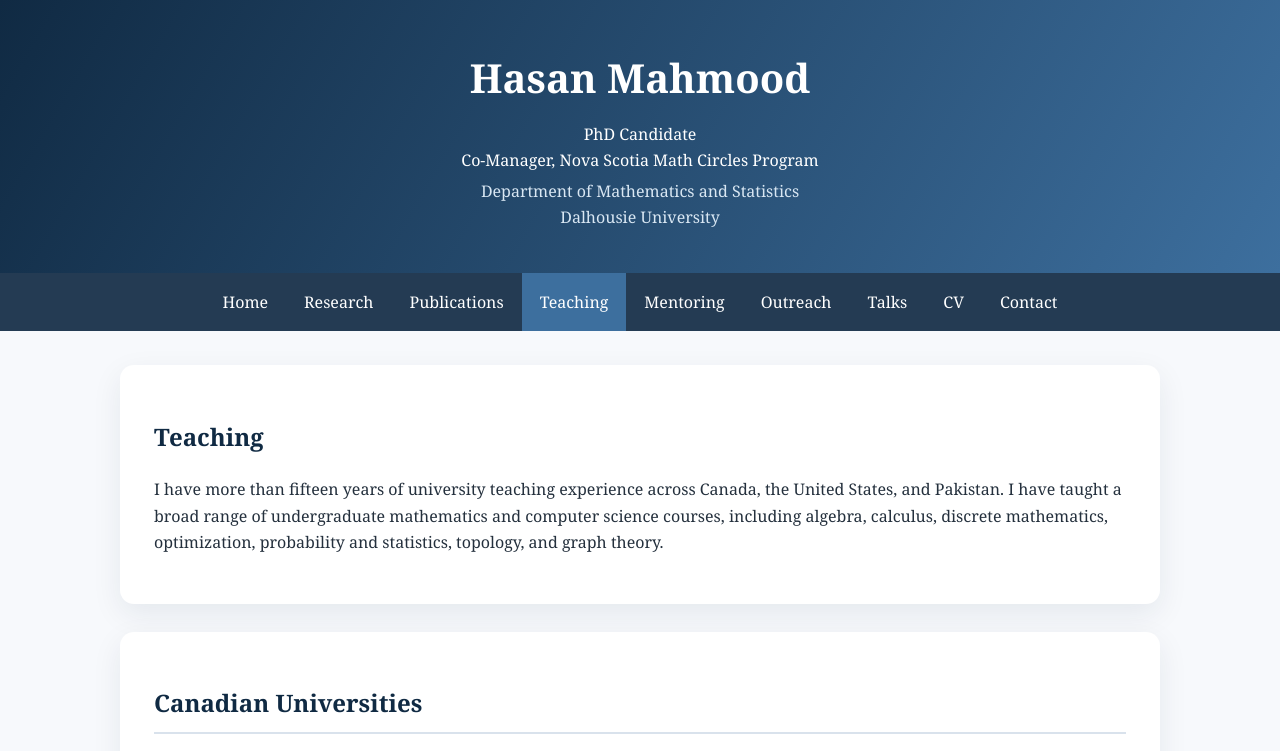
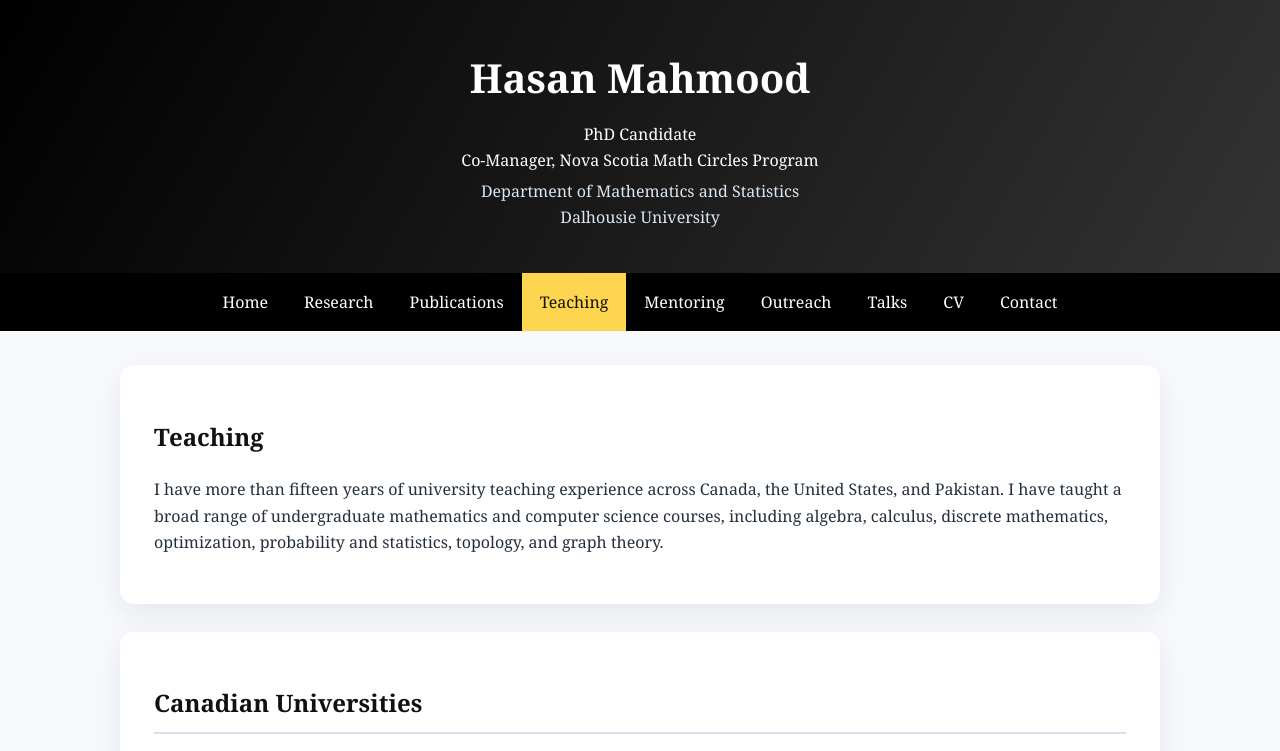
Before and after one commit to mh290120/mh290120.github.io, a plain HTML site: page teaching.html in a window 1280 px wide. Shown: the top 751 px of the page. Drawn offline with Linux system fonts and the light colour scheme.

Commit message:
Update teaching.html

```diff
--- a/teaching.html
+++ b/teaching.html
@@ -1,8 +1,11 @@
 <!DOCTYPE html><html lang="en"><head><meta charset="UTF-8"><meta name="viewport" content="width=device-width,initial-scale=1"><title>Teaching | Hasan Mahmood</title><style>
-:root{--navy:#102a43;--navy-light:#243b53;--blue:#3d6f9e;--bg:#f7f9fc;--white:#fff;--text:#24303d;--muted:#5f6c7b;--border:#d9e2ec;--shadow:0 10px 30px rgba(16,42,67,.08)}
+:root{--navy:#111111;--navy-light:#000000;--blue:#C49A00;--bg:#f7f9fc;--white:#fff;--text:#24303d;--muted:#5f6c7b;--border:#d9e2ec;--shadow:0 10px 30px rgba(16,42,67,.08)}
 *{box-sizing:border-box}body{margin:0;font-family:Georgia,"Times New Roman",serif;color:var(--text);background:var(--bg);line-height:1.65}a{color:var(--blue)}
-.top-banner{background:linear-gradient(120deg,var(--navy),var(--blue));color:white;text-align:center;padding:45px 20px 38px}.top-banner h1{font-size:2.5rem;margin:0 0 10px}.top-banner p{margin:4px}.affiliation{color:#d9e7f3}
-nav{position:sticky;top:0;z-index:1000;background:var(--navy-light)}.nav-inner{max-width:1180px;margin:auto;display:flex;justify-content:center;flex-wrap:wrap}nav a{color:white;text-decoration:none;padding:16px 18px}nav a:hover,nav a.active{background:var(--blue)}
+.top-banner{background:linear-gradient(120deg,#000000,#333333);color:white;text-align:center;padding:45px 20px 38px}.top-banner h1{font-size:2.5rem;margin:0 0 10px}.top-banner p{margin:4px}.affiliation{color:#d9e7f3}
+nav{position:sticky;top:0;z-index:1000;background:var(--navy-light)}.nav-inner{max-width:1180px;margin:auto;display:flex;justify-content:center;flex-wrap:wrap}nav a{color:white;text-decoration:none;padding:16px 18px}nav a:hover,nav a.active{
+  background:#FDD54F;
+  color:#111111;
+}
 main{max-width:1080px;margin:34px auto;padding:0 20px 60px}.hero,.card{background:white;border-radius:14px;padding:32px 34px;box-shadow:var(--shadow)}.hero{display:grid;grid-template-columns:1fr 270px;gap:38px;align-items:center}.hero p,.intro{font-size:1.06rem;line-height:1.8;text-align:justify}.profile-photo{width:100%;aspect-ratio:4/5;object-fit:cover;object-position:center 34%;border-radius:14px;border:1px solid var(--border)}
 h2{color:var(--navy)}.card{margin-top:28px}.section-title{padding-bottom:9px;border-bottom:2px solid var(--border)}.button{display:inline-block;background:var(--navy);color:white;text-decoration:none;padding:10px 17px;border-radius:7px;margin:4px}.button:hover{background:var(--blue)}
 .highlights{display:grid;grid-template-columns:repeat(4,1fr);gap:18px;margin-top:28px}.highlight{background:white;border-top:5px solid var(--blue);border-radius:10px;padding:23px;box-shadow:var(--shadow)}.highlight h3{color:var(--navy);margin-top:0}.highlight p{color:var(--muted)}
```
